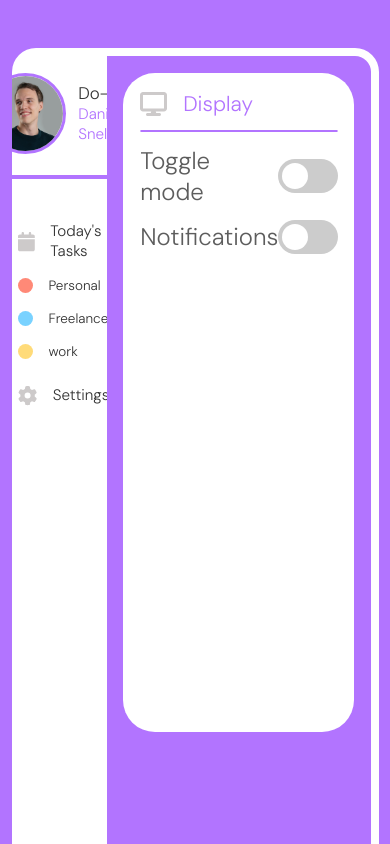
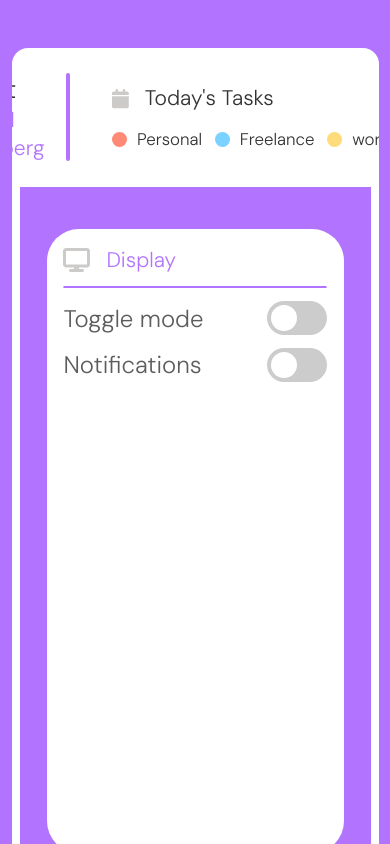
Before and after one commit to PiyushG-dev/todo-list-master, a React (Vite) app: page /settings in a window 390 px wide. Shown: the top 844 px of the page. Built offline with nearby package versions, Linux system fonts and the light colour scheme.

Commit message:
added mid-screen styling

```diff
--- a/src/App.css
+++ b/src/App.css
@@ -1,10 +1,22 @@
 .App{
     display: flex;
     width: 90vw;
-    height: 150vh;
+    height: 140vh;
     margin: 3rem 0rem;
     padding: 0rem .5rem;
     border-radius: 1.5rem;
     background-color: #fff;
     overflow: hidden;
+
 }
+
+
+@media (max-width:900px) {
+    .App{
+        display: block;
+        border-radius: 1rem;
+        border-bottom-left-radius: 0rem;
+        border-bottom-right-radius: 0rem;
+        margin-bottom: 0rem;
+    }
+}
--- a/src/App.jsx
+++ b/src/App.jsx
@@ -23,12 +23,6 @@ const App = () => {
     backgroundColor: isDarkMode ? "#333" : "#fff",
     transition: "background-color 0.3s, color 0.3s",
     margin: ".5rem 0rem",
-    borderTopLeftRadius: "1rem",
-    borderBottomLeftRadius: "1rem",
-  };
-
-  const textStyle = {
-    color: isDarkMode ? "#fff" : "#333",
   };
 
   return (
--- a/src/components/sidebar/Sidebar.jsx
+++ b/src/components/sidebar/Sidebar.jsx
@@ -24,11 +24,11 @@ const Sidebar = ({ sidebarStyle, isDarkMode }) => {
             <FontAwesomeIcon className={styles.calender} icon={faCalendar} />
             <Link
               to="/"
+              className={styles.link_text}
               style={{
                 color: "#5d5d5d",
                 fontWeight: 300,
                 textDecoration: "none",
-                fontSize: "1.8vmax",
                 color: isDarkMode ? "#fff" : "#333",
               }}
             >
@@ -54,11 +54,11 @@ const Sidebar = ({ sidebarStyle, isDarkMode }) => {
           <FontAwesomeIcon className={styles.gear} icon={faGear} />
           <Link
             to="/settings"
+            className={styles.link_text}
             style={{
               color: "#5d5d5d",
               fontWeight: 300,
               textDecoration: "none",
-              fontSize: "1.8vmax",
               color: isDarkMode ? "#fff" : "#333",
             }}
           >
--- a/src/components/sidebar/Sidebar.module.css
+++ b/src/components/sidebar/Sidebar.module.css
@@ -5,6 +5,9 @@
     align-items: center;
     width: 25%;
     padding: 2vmax 0rem;
+    border-top-left-radius: 1rem;
+    border-bottom-left-radius: 1rem;
+
 }
 
 .info_wrapper{
@@ -56,6 +59,10 @@
     display: flex;
     align-items: center;
     gap: 1rem;
+}
+
+.link_text{
+    font-size: 1.8vmax;
 }
 
 .calender{
@@ -113,3 +120,64 @@
     color: #5d5d5d;
     font-size: 1.6vmax;
 }
+
+@media (max-width:900px){
+    .sidebar_container{
+        flex-direction: row;
+        align-items: center;
+        justify-content: center;
+        width: 100%;
+        border-top-right-radius: .5rem;
+        border-top-left-radius: .5rem;
+        border-bottom-left-radius: 0rem;
+    }
+
+    .info h2{
+        font-size: 3vmax;
+    }
+
+    .info p{
+        font-size: 2.5vmax;
+    }
+
+    .info_wrapper{
+        flex-direction: row;
+        align-items: flex-start;
+    }
+
+    .info_container{
+        align-items: flex-start;
+    }
+
+    .sidebar_container hr{
+        height: 10vmax;
+        width: inherit;
+    }
+
+    .links_container{
+        flex-direction: row;
+        align-items: flex-start;
+    }
+
+    .link_text{
+        font-size: 2.5vmax;
+    }
+
+    .filter_container{
+        flex-direction: row;
+        gap: 1.5vmax;
+    }
+
+    .filter{
+        gap: 1.2vmax;
+    }
+
+    .filter h2{
+        font-size: 2vmax;
+    }
+
+}
+
+@media (max-width:640px){
+
+}
--- a/src/components/todoForm/TodoForm.module.css
+++ b/src/components/todoForm/TodoForm.module.css
@@ -74,3 +74,10 @@
     border-radius: 50%;
     background-color:#ffdb79;
 }
+
+@media (max-width:900px){
+    .form_container input{
+        width: 60vmax;
+        height: 5vmax;
+    }
+}
--- a/src/components/todoItem/TodoItem.module.css
+++ b/src/components/todoItem/TodoItem.module.css
@@ -11,7 +11,7 @@
     color:#5d5d5d;
 }
 
-.item_container .item h1{
+.item h1{
     font-weight: 300;
     font-size: 1.5vmax;
 }
@@ -21,14 +21,6 @@
     align-items: center;
     gap: 1rem;
 }
-
-/* .item span{
-    width: 15px;
-    height: 15px;
-    border-radius: 50%;
-    background-color:#ff8977;
-} */
-
 .item_features{
     display: flex;
     align-items: center;
@@ -46,3 +38,14 @@
     color: #33105d;
     cursor: pointer;
 }
+
+@media (max-width:900px){
+    .item_container{
+        width: 50vmax;
+        height: 5vmax;
+    }
+
+    .item h1{
+        font-size: 2.2vmax;
+    }
+}
--- a/src/pages/css/Settings.module.css
+++ b/src/pages/css/Settings.module.css
@@ -16,3 +16,14 @@
     padding: 2vmax 2vmax;
     margin-top: 2vmax;
 }
+
+@media (max-width:900px){
+    .wrapper{
+        width: 100%;
+        height: 100%;
+        border-radius: 0rem;
+    }
+    .container{
+        margin-top: 5vmax;
+    }
+}
--- a/src/pages/css/TodayTask.module.css
+++ b/src/pages/css/TodayTask.module.css
@@ -4,7 +4,7 @@
     margin: .5rem 0rem;
     border-bottom-right-radius: 1rem;
     border-top-right-radius: 1rem;
-    padding-top: 4vmax;
+    padding-top: 8vmax;
     display: flex;
     flex-direction: column;
     gap: 2vmax;
@@ -23,9 +23,21 @@
 
 .socials{
     position: absolute;
-    bottom: 1rem;
+    top: 1rem;
     display: flex;
     gap: 2vmax;
     font-size: 1.5rem;
     color: #fff;
 }
+
+@media (max-width:900px){
+    .container{
+        width: 100%;
+        height: 100%;
+        border-radius: 0rem;
+    }
+
+    .heading h2{
+        font-size: 4vmax;
+    }
+}
```
